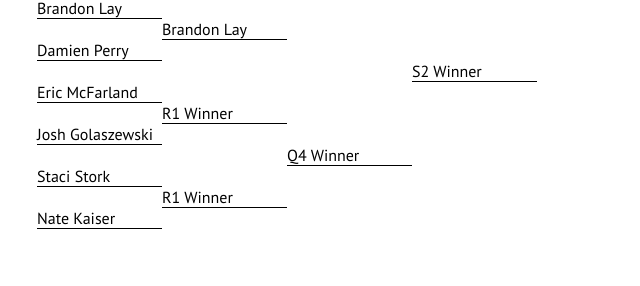
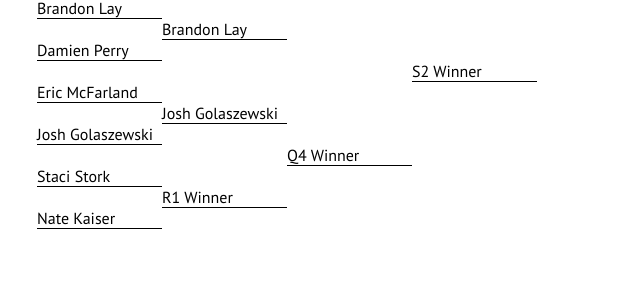
Before and after one commit to CzechsMix/czechsmix.github.io, a Jekyll site: the page built from wiimbeldon.html, in a window 1280 px wide. Shown: the part 1204-1490 px from the top of the page, without its empty margins (253-893 px from the left). Built offline with Jekyll 4.4.1, drawn with Linux system fonts in a browser that asks for light colours; nearby versions of some CDN libraries.

Commit message:
Update wiimbeldon.html

```diff
--- a/wiimbeldon.html
+++ b/wiimbeldon.html
@@ -44,7 +44,7 @@ layout: default
   <div class="round">Damien Perry</div>
         <div class="round">S2 Winner</div>
   <div class="round">Eric McFarland</div>
-    <div class="round">R1 Winner</div>
+    <div class="round">Josh Golaszewski</div>
   <div class="round">Josh Golaszewski</div>
       <div class="round">Q4 Winner</div>
   <div class="round">Staci Stork</div>
```
